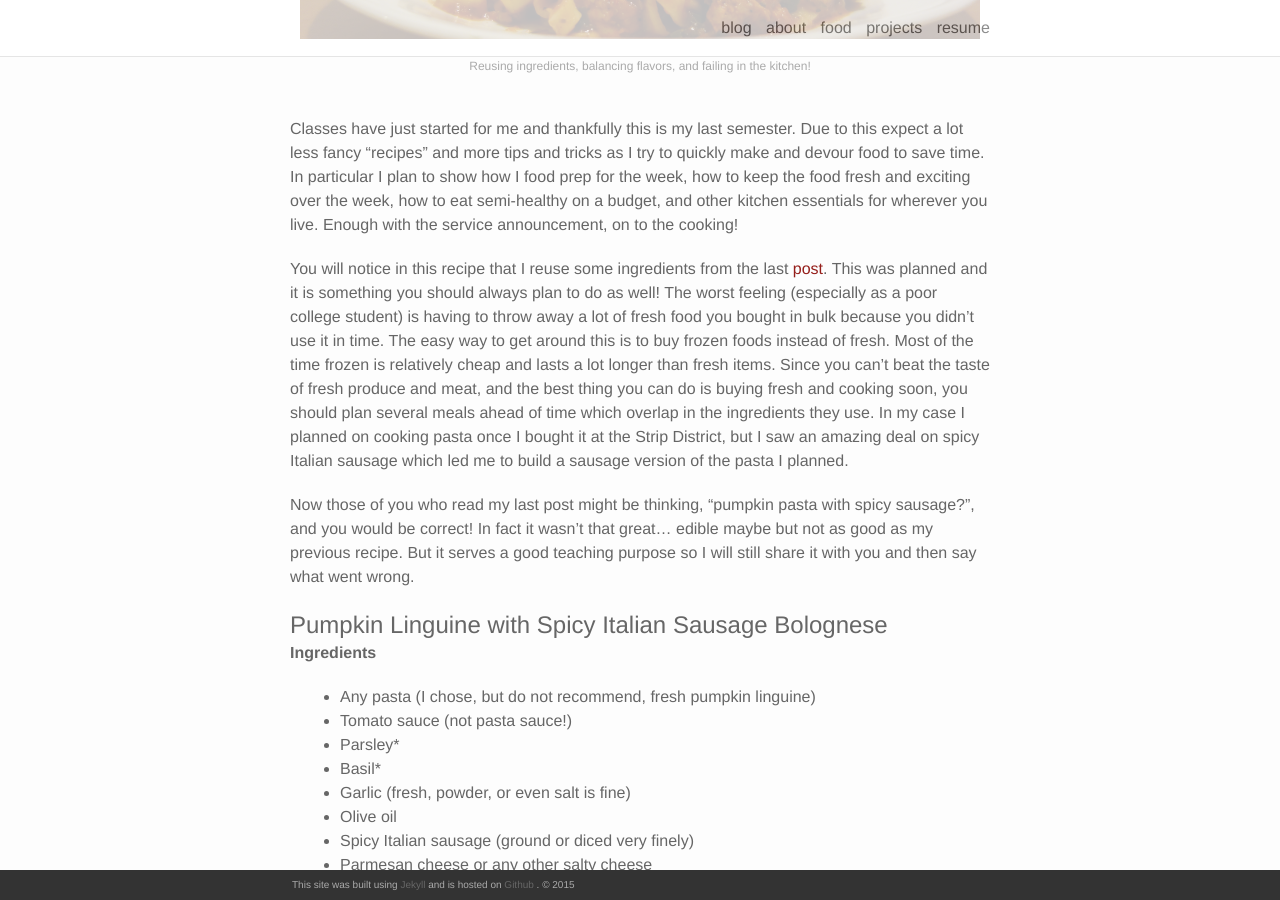
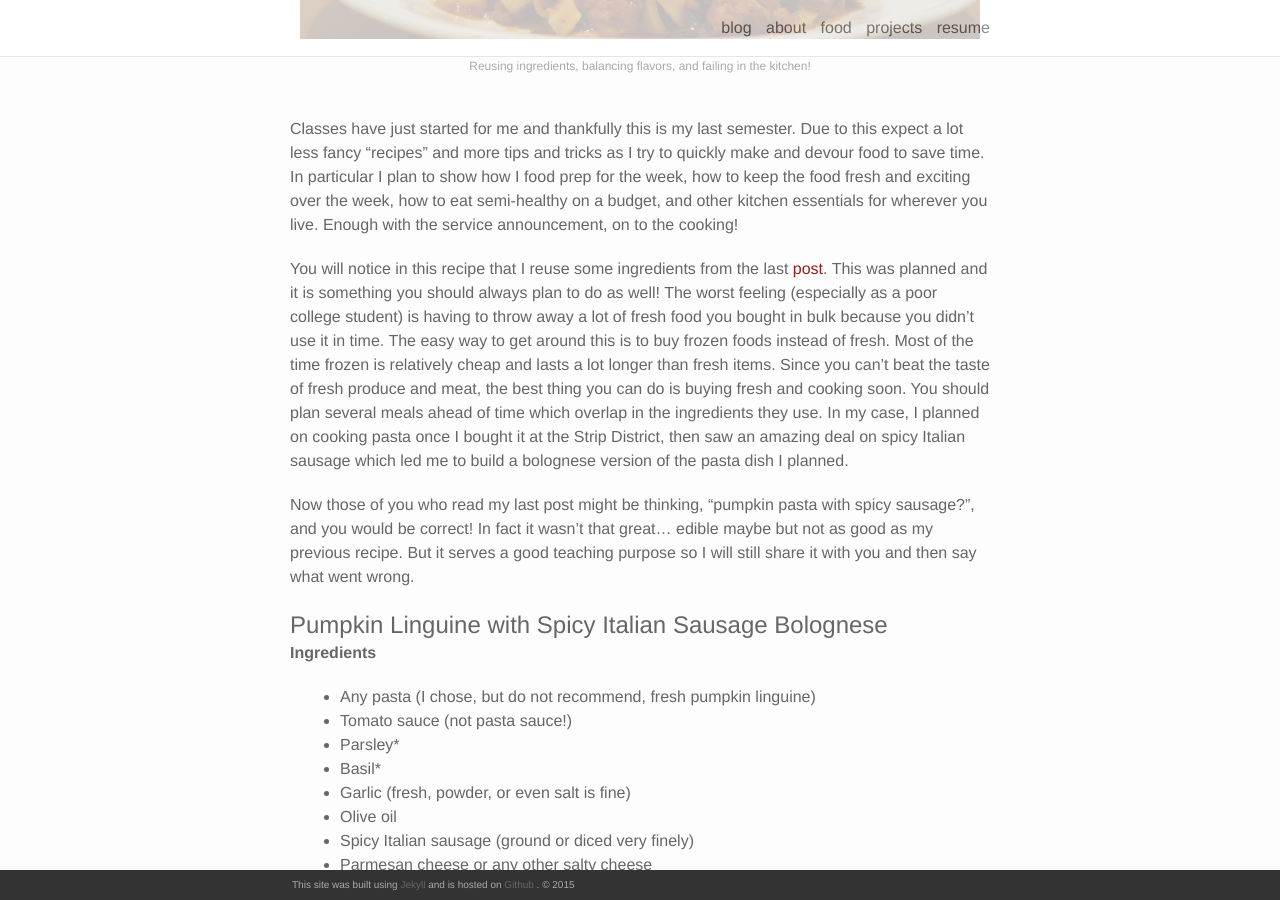
Before and after one commit to mwoodson1/mwoodson1.github.io, a Jekyll site: the page built from _food/2_project.markdown, in a window 1280 px wide and 900 px high, scrolled down 474 px. Built offline with Jekyll 4.4.1, drawn with Linux system fonts in a browser that asks for light colours; nearby versions of some CDN libraries.

Commit message:
more typos

```diff
--- a/_food/2_project.markdown
+++ b/_food/2_project.markdown
@@ -16,7 +16,7 @@ img: /img/food_2/3.jpg
 
 Classes have just started for me and thankfully this is my last semester. Due to this expect a lot less fancy "recipes" and more tips and tricks as I try to quickly make and devour food to save time. In particular I plan to show how I food prep for the week, how to keep the food fresh and exciting over the week, how to eat semi-healthy on a budget, and other kitchen essentials for wherever you live. Enough with the service announcement, on to the cooking!
 
-You will notice in this recipe that I reuse some ingredients from the last [post](../1_project). This was planned and it is something you should always plan to do as well! The worst feeling (especially as a poor college student) is having to throw away a lot of fresh food you bought in bulk because you didn't use it in time. The easy way to get around this is to buy frozen foods instead of fresh. Most of the time frozen is relatively cheap and lasts a lot longer than fresh items. Since you can't beat the taste of fresh produce and meat, and the best thing you can do is buying fresh and cooking soon, you should plan several meals ahead of time which overlap in the ingredients they use. In my case I planned on cooking pasta once I bought it at the Strip District, but I saw an amazing deal on spicy Italian sausage which led me to build a sausage version of the pasta I planned.
+You will notice in this recipe that I reuse some ingredients from the last [post](../1_project). This was planned and it is something you should always plan to do as well! The worst feeling (especially as a poor college student) is having to throw away a lot of fresh food you bought in bulk because you didn't use it in time. The easy way to get around this is to buy frozen foods instead of fresh. Most of the time frozen is relatively cheap and lasts a lot longer than fresh items. Since you can't beat the taste of fresh produce and meat, the best thing you can do is buying fresh and cooking soon. You should plan several meals ahead of time which overlap in the ingredients they use. In my case, I planned on cooking pasta once I bought it at the Strip District, then saw an amazing deal on spicy Italian sausage which led me to build a bolognese version of the pasta dish I planned.
 
 Now those of you who read my last post might be thinking, "pumpkin pasta with spicy sausage?", and you would be correct! In fact it wasn't that great... edible maybe but not as good as my previous recipe. But it serves a good teaching purpose so I will still share it with you and then say what went wrong.
 
```
